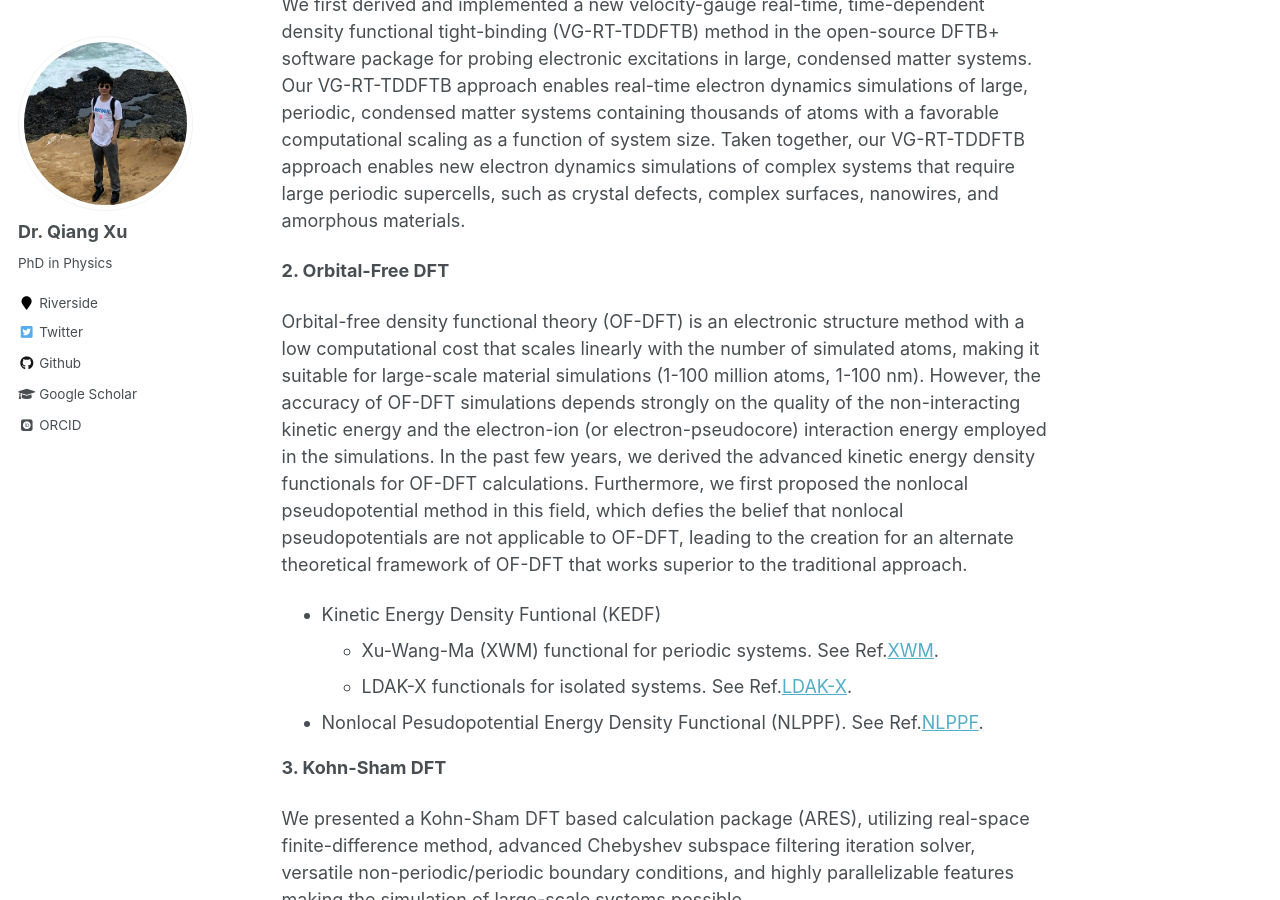
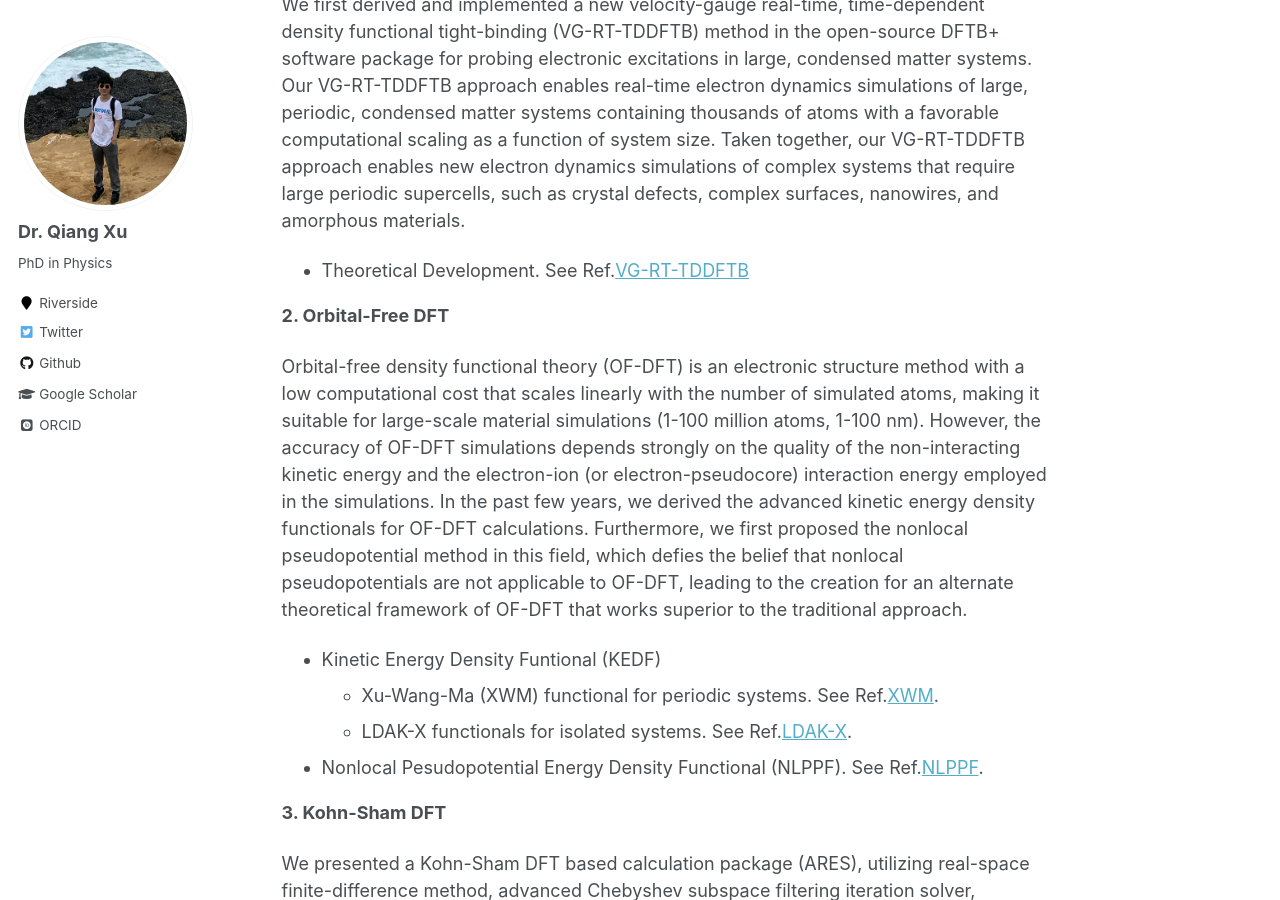
Before and after one commit to xqjlu/xqjlu.github.io, a Jekyll site: the page built from _pages/research.md, in a window 1280 px wide and 900 px high, scrolled down 324 px. Built offline with Jekyll 4.4.1, drawn with Linux system fonts in a browser that asks for light colours; some web fonts are replaced.

Commit message:
research VG-RT-TDDFTB

```diff
--- a/_pages/research.md
+++ b/_pages/research.md
@@ -12,6 +12,7 @@ In short, I am committed to developing fast and accurate computational theories
 **1. Velocity-Gauge Real-Time DFTB**
 
 We first derived and implemented a new velocity-gauge real-time, time-dependent density functional tight-binding (VG-RT-TDDFTB) method in the open-source DFTB+ software package for probing electronic excitations in large, condensed matter systems. Our VG-RT-TDDFTB approach enables real-time electron dynamics simulations of large, periodic, condensed matter systems containing thousands of atoms with a favorable computational scaling as a function of system size. Taken together, our VG-RT-TDDFTB approach enables new electron dynamics simulations of complex systems that require large periodic supercells, such as crystal defects, complex surfaces, nanowires, and amorphous materials.
+* Theoretical Development. See Ref.[VG-RT-TDDFTB](https://doi.org/10.48550/arXiv.2308.09782)
 
 **2. Orbital-Free DFT**
 
```
